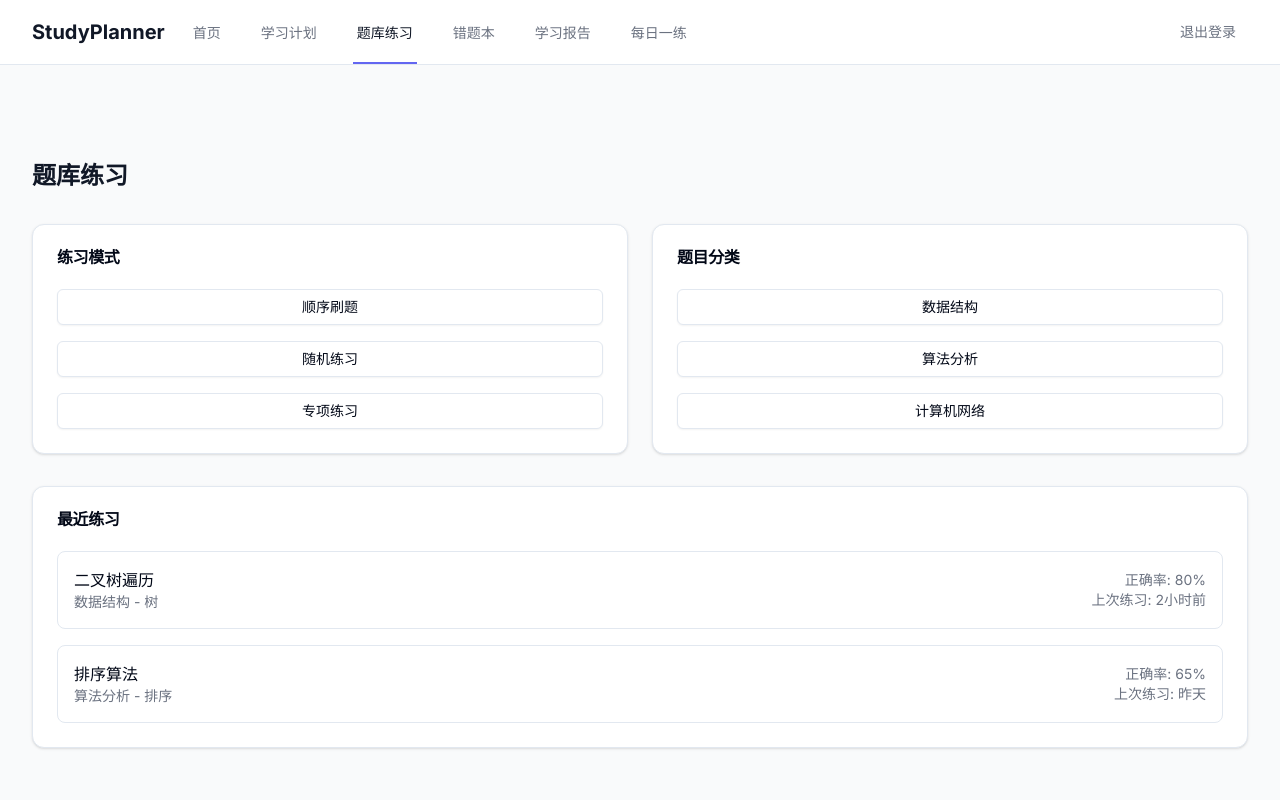
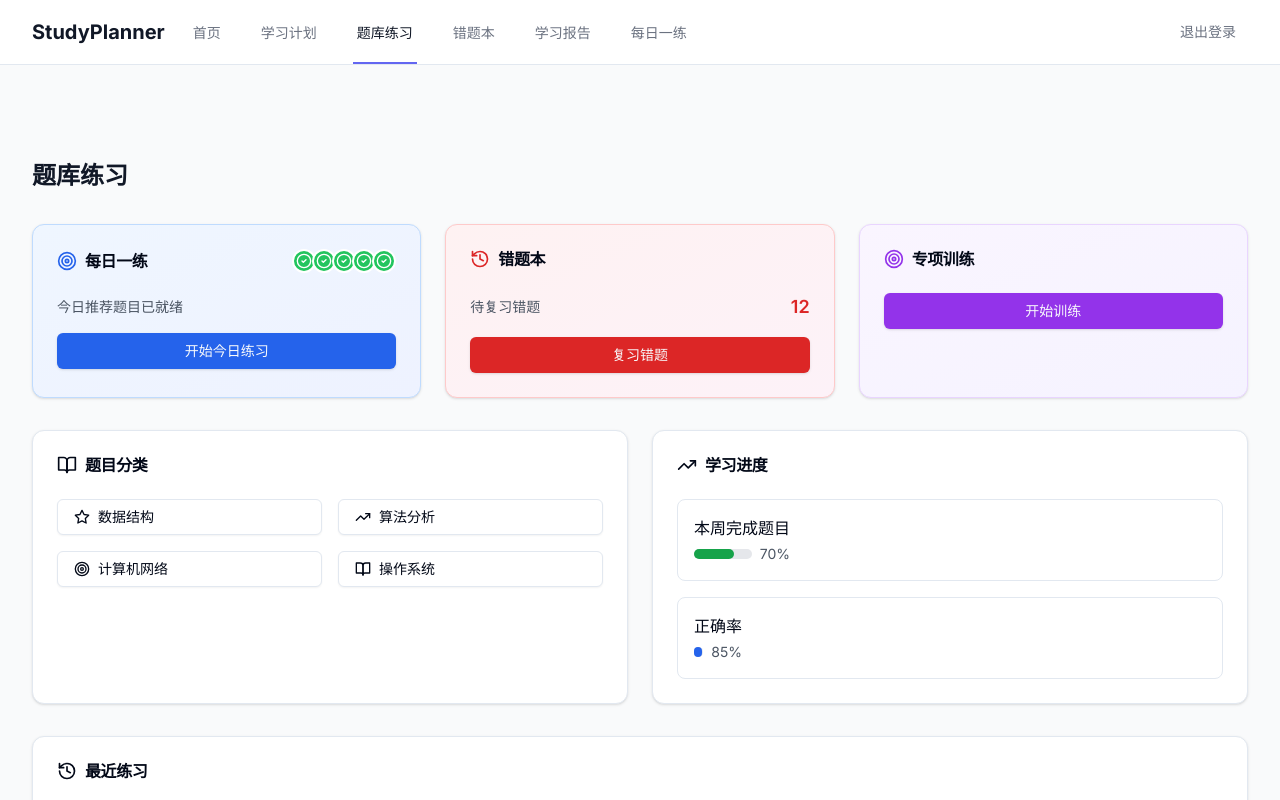
Before and after one commit to will190A/StudyPlanner, a Next.js app: page /practice in a window 1280 px wide. Shown: the top 800 px of the page. Built offline with nearby package versions, Linux system fonts and the light colour scheme.

Commit message:
把错题本和每日一练放在题库练习里，并增加跳转逻辑

```diff
--- a/src/app/practice/page.tsx
+++ b/src/app/practice/page.tsx
@@ -1,8 +1,14 @@
+'use client'
+
 import { Card, CardContent, CardHeader, CardTitle } from '@/components/ui/card';
 import { Button } from '@/components/ui/button';
 import Navbar from '@/components/Navbar';
+import { CheckCircle2, Target, BookOpen, History, Star, TrendingUp } from 'lucide-react';
+import { useRouter } from 'next/navigation';
 
 export default function Practice() {
+  const router = useRouter();
+
   return (
     <div className="min-h-screen bg-gray-50">
       <Navbar />
@@ -10,49 +16,154 @@ export default function Practice() {
         <div className="max-w-7xl mx-auto px-4 sm:px-6 lg:px-8 py-8">
           <h1 className="text-2xl font-bold text-gray-900 mb-8">题库练习</h1>
 
-          <div className="grid grid-cols-1 md:grid-cols-2 gap-6 mb-8">
-            <Card>
+          <div className="grid grid-cols-1 md:grid-cols-3 gap-6 mb-8">
+            {/* 每日一练卡片 */}
+            <Card className="bg-gradient-to-br from-blue-50 to-indigo-50 border-blue-200">
               <CardHeader>
-                <CardTitle>练习模式</CardTitle>
+                <div className="flex items-center justify-between">
+                  <CardTitle className="flex items-center">
+                    <Target className="w-5 h-5 mr-2 text-blue-600" />
+                    每日一练
+                  </CardTitle>
+                  <div className="flex -space-x-1">
+                    {[...Array(5)].map((_, i) => (
+                      <div key={i} className="w-6 h-6 rounded-full border-2 border-white bg-green-500 flex items-center justify-center">
+                        <CheckCircle2 className="w-4 h-4 text-white" />
+                      </div>
+                    ))}
+                  </div>
+                </div>
               </CardHeader>
               <CardContent>
                 <div className="space-y-4">
-                  <Button className="w-full" variant="outline">
-                    顺序刷题
-                  </Button>
-                  <Button className="w-full" variant="outline">
-                    随机练习
-                  </Button>
-                  <Button className="w-full" variant="outline">
-                    专项练习
+                  <p className="text-sm text-gray-600">今日推荐题目已就绪</p>
+                  <Button
+                    className="w-full bg-blue-600 hover:bg-blue-700"
+                    onClick={() => router.push('/daily')}
+                  >
+                    开始今日练习
                   </Button>
                 </div>
               </CardContent>
             </Card>
 
-            <Card>
+            {/* 错题本卡片 */}
+            <Card className="bg-gradient-to-br from-red-50 to-pink-50 border-red-200">
               <CardHeader>
-                <CardTitle>题目分类</CardTitle>
+                <CardTitle className="flex items-center">
+                  <History className="w-5 h-5 mr-2 text-red-600" />
+                  错题本
+                </CardTitle>
               </CardHeader>
               <CardContent>
                 <div className="space-y-4">
-                  <Button className="w-full" variant="outline">
-                    数据结构
+                  <div className="flex justify-between items-center">
+                    <p className="text-sm text-gray-600">待复习错题</p>
+                    <span className="text-lg font-semibold text-red-600">12</span>
+                  </div>
+                  <Button
+                    className="w-full bg-red-600 hover:bg-red-700"
+                    onClick={() => router.push('/mistakes')}
+                  >
+                    复习错题
                   </Button>
-                  <Button className="w-full" variant="outline">
-                    算法分析
-                  </Button>
-                  <Button className="w-full" variant="outline">
-                    计算机网络
+                </div>
+              </CardContent>
+            </Card>
+
+            {/* 专项训练卡片 */}
+            <Card className="bg-gradient-to-br from-purple-50 to-violet-50 border-purple-200">
+              <CardHeader>
+                <CardTitle className="flex items-center">
+                  <Target className="w-5 h-5 mr-2 text-purple-600" />
+                  专项训练
+                </CardTitle>
+              </CardHeader>
+              <CardContent>
+                <div className="space-y-4">
+                  <Button className="w-full bg-purple-600 hover:bg-purple-700">
+                    开始训练
                   </Button>
                 </div>
               </CardContent>
             </Card>
           </div>
 
+          {/* 题目分类区域 */}
+          <div className="grid grid-cols-1 md:grid-cols-2 gap-6 mb-8">
+            <Card>
+              <CardHeader>
+                <CardTitle className="flex items-center">
+                  <BookOpen className="w-5 h-5 mr-2" />
+                  题目分类
+                </CardTitle>
+              </CardHeader>
+              <CardContent>
+                <div className="grid grid-cols-2 gap-4">
+                  <Button variant="outline" className="flex items-center justify-start">
+                    <Star className="w-4 h-4 mr-2" />
+                    数据结构
+                  </Button>
+                  <Button variant="outline" className="flex items-center justify-start">
+                    <TrendingUp className="w-4 h-4 mr-2" />
+                    算法分析
+                  </Button>
+                  <Button variant="outline" className="flex items-center justify-start">
+                    <Target className="w-4 h-4 mr-2" />
+                    计算机网络
+                  </Button>
+                  <Button variant="outline" className="flex items-center justify-start">
+                    <BookOpen className="w-4 h-4 mr-2" />
+                    操作系统
+                  </Button>
+                </div>
+              </CardContent>
+            </Card>
+
+            {/* 学习进度卡片 */}
+            <Card>
+              <CardHeader>
+                <CardTitle className="flex items-center">
+                  <TrendingUp className="w-5 h-5 mr-2" />
+                  学习进度
+                </CardTitle>
+              </CardHeader>
+              <CardContent>
+                <div className="space-y-4">
+                  <div className="flex items-center justify-between p-4 bg-white rounded-lg border">
+                    <div>
+                      <h3 className="font-medium">本周完成题目</h3>
+                      <div className="flex items-center mt-1">
+                        <div className="w-full bg-gray-200 rounded-full h-2.5">
+                          <div className="bg-green-600 h-2.5 rounded-full" style={{ width: '70%' }}></div>
+                        </div>
+                        <span className="ml-2 text-sm text-gray-600">70%</span>
+                      </div>
+                    </div>
+                  </div>
+                  <div className="flex items-center justify-between p-4 bg-white rounded-lg border">
+                    <div>
+                      <h3 className="font-medium">正确率</h3>
+                      <div className="flex items-center mt-1">
+                        <div className="w-full bg-gray-200 rounded-full h-2.5">
+                          <div className="bg-blue-600 h-2.5 rounded-full" style={{ width: '85%' }}></div>
+                        </div>
+                        <span className="ml-2 text-sm text-gray-600">85%</span>
+                      </div>
+                    </div>
+                  </div>
+                </div>
+              </CardContent>
+            </Card>
+          </div>
+
+          {/* 最近练习记录 */}
           <Card>
             <CardHeader>
-              <CardTitle>最近练习</CardTitle>
+              <CardTitle className="flex items-center">
+                <History className="w-5 h-5 mr-2" />
+                最近练习
+              </CardTitle>
             </CardHeader>
             <CardContent>
               <div className="space-y-4">
```
